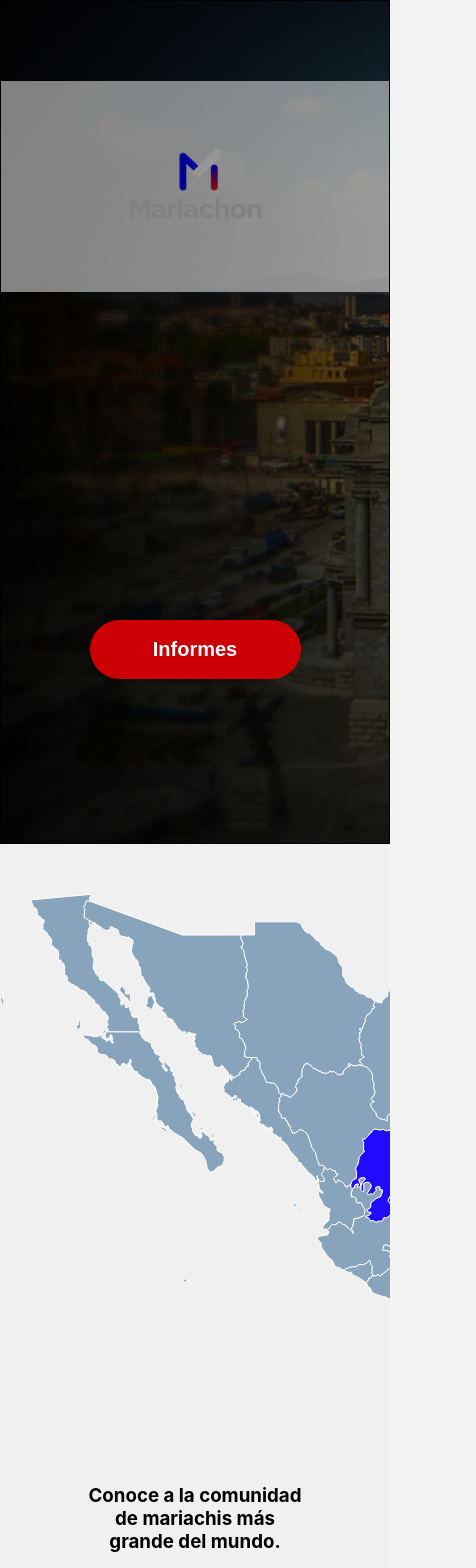
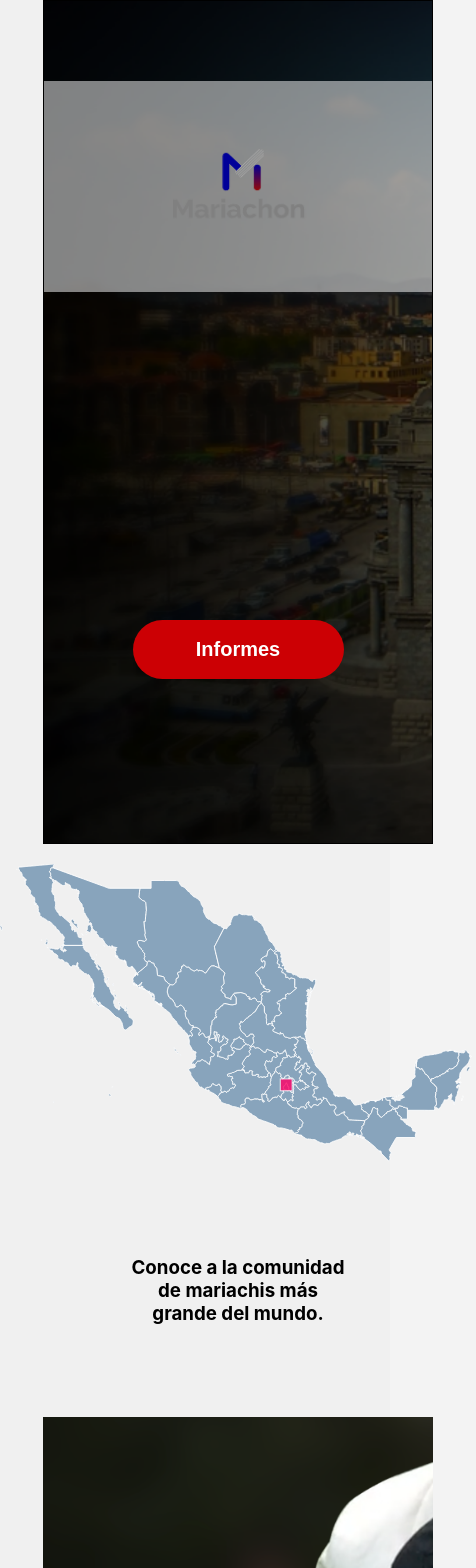
Before and after one commit to Josstell/landin-pages-mariachon, a Next.js app: page / in a window 390 px wide. Shown: the top 1568 px of the page, 476 px wide, since content can reach past the window. Built offline with nearby package versions, Linux system fonts and the light colour scheme.

Commit message:
map respomsive version 1

```diff
--- a/src/components/Maps/Map/index.js
+++ b/src/components/Maps/Map/index.js
@@ -11,11 +11,13 @@ const index = (props) => {
     router.push(`/state/${region}`)
   }
 
+  // width={792.418}
+  //  height={497.543}
   return (
     <svg
       xmlns="http://www.w3.org/2000/svg"
-      width={792.418}
-      height={497.543}
+      width={"100vh"}
+      height={"62vh"}
       {...props}
     >
       <Tooltip title="Aguascalientes">
--- a/src/pages/index.js
+++ b/src/pages/index.js
@@ -1,6 +1,8 @@
+import { useEffect, useState } from "react"
 import Head from "next/head"
 import Image from "next/image"
 import Map from "@components/Maps/Map"
+import MapTwo from "@components/Maps/MapTwo"
 import {
   LocationIcon,
   MariachiIconTromp,
@@ -9,6 +11,8 @@ import {
 import { estados } from "@helpers/estados"
 
 export default function Home({ data, stateArrayNames }) {
+  const size = useWindowSize()
+
   return (
     <div className="container">
       <Head>
@@ -32,19 +36,9 @@ export default function Home({ data, stateArrayNames }) {
           <button>Informes</button>
         </div>
       </main>
-      <div
-        style={{
-          display: "flex",
-          flex: 1,
-          width: "100%",
-          justifyContent: "center",
-          alignItems: "center",
-          marginTop: 50,
-        }}
-      >
-        <Map regions={stateArrayNames} />
-      </div>
 
+      {size.width > 800 && <Map regions={stateArrayNames} />}
+      {size.width < 800 && <MapTwo />}
       <div className="text">
         <h3>Conoce a la comunidad de mariachis más grande del mundo.</h3>
       </div>
@@ -83,6 +77,22 @@ export default function Home({ data, stateArrayNames }) {
           />
         </div>
       </div>
+      <style jsx>{`
+        .parent {
+          overflow: auto;
+          display: flex;
+          justify-content: center;
+          align-items: center;
+          flex-wrap: wrap;
+          margin-top: 50;
+          height: 20%;
+          visibility: visible;
+        }
+
+        main {
+          margin-bottom: 20px;
+        }
+      `}</style>
     </div>
   )
 }
@@ -102,3 +112,30 @@ export async function getStaticProps() {
     }, // will be passed to the page component as props
   }
 }
+
+// Hook
+function useWindowSize() {
+  // Initialize state with undefined width/height so server and client renders match
+  // Learn more here: https://joshwcomeau.com/react/the-perils-of-rehydration/
+  const [windowSize, setWindowSize] = useState({
+    width: undefined,
+    height: undefined,
+  })
+  useEffect(() => {
+    // Handler to call on window resize
+    function handleResize() {
+      // Set window width/height to state
+      setWindowSize({
+        width: window.innerWidth,
+        height: window.innerHeight,
+      })
+    }
+    // Add event listener
+    window.addEventListener("resize", handleResize)
+    // Call handler right away so state gets updated with initial window size
+    handleResize()
+    // Remove event listener on cleanup
+    return () => window.removeEventListener("resize", handleResize)
+  }, []) // Empty array ensures that effect is only run on mount
+  return windowSize
+}
```
